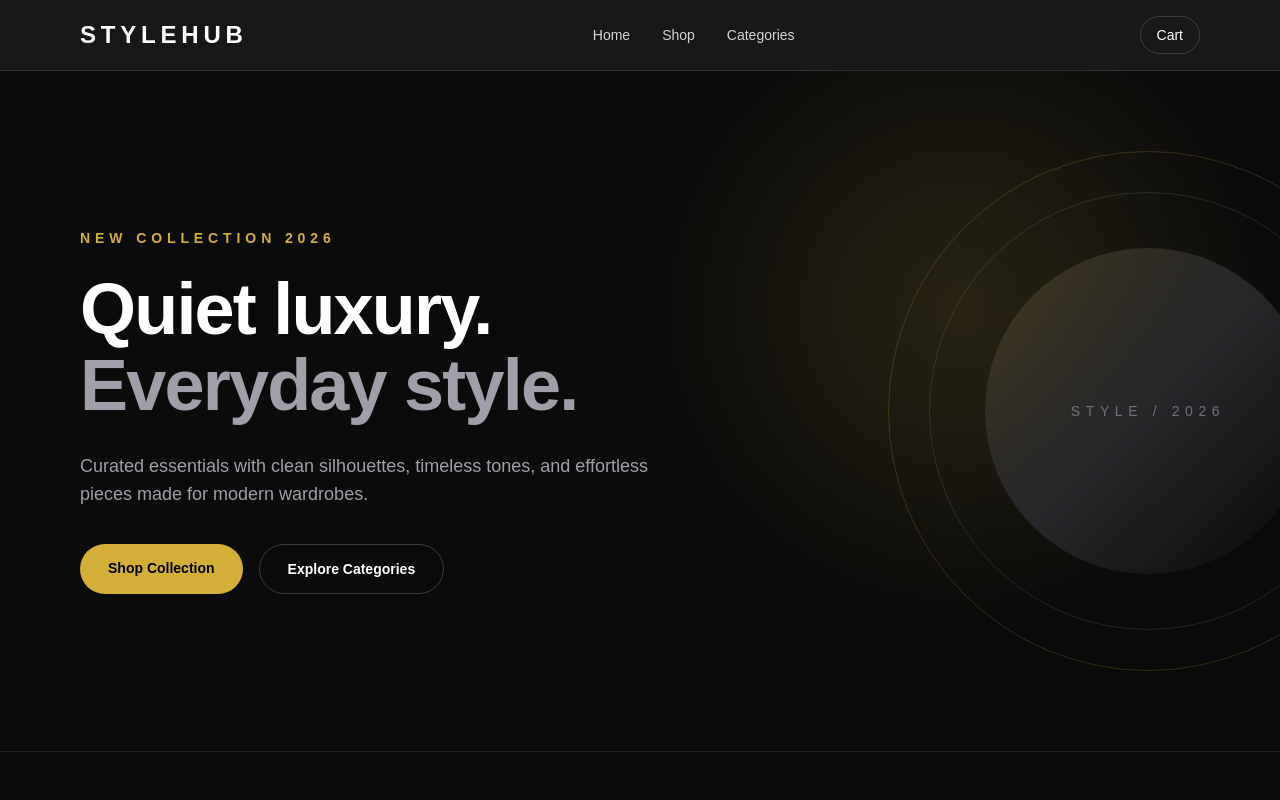
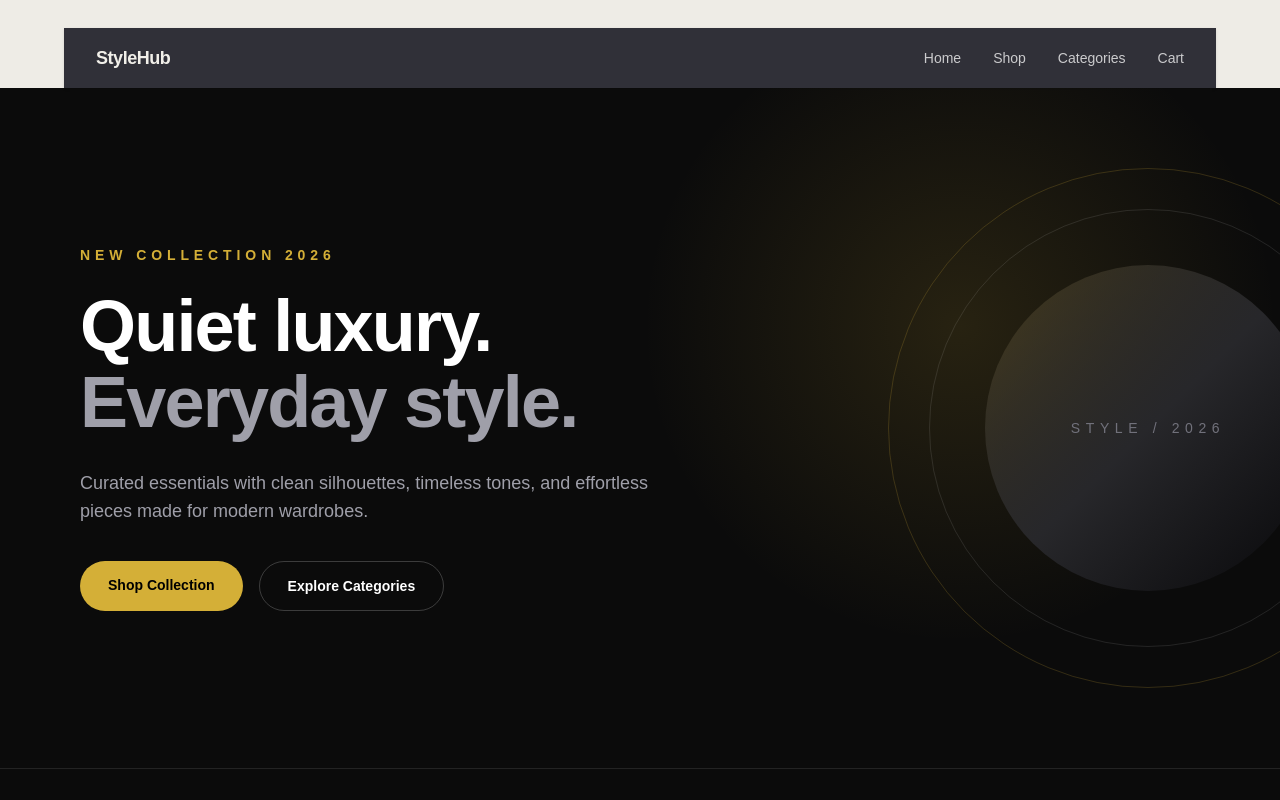
Before and after one commit to zainab-batool26/stylehub-clothing-store, a Next.js app: page / in a window 1280 px wide. Shown: the top 800 px of the page. Built offline with nearby package versions, Linux system fonts and the light colour scheme.

Commit message:
Refine StyleHub visual design with editorial charcoal and cream theme

```diff
--- a/components/Navbar.tsx
+++ b/components/Navbar.tsx
@@ -7,56 +7,58 @@
 export default function Navbar() {
   const { cart } = useCart();
   const [menuOpen, setMenuOpen] = useState(false);
-
   const totalItems = cart.reduce((total, item) => total + item.quantity, 0);
 
   return (
-    <nav className="sticky top-0 z-50 border-b border-white/10 bg-black/90 px-6 py-4 backdrop-blur-md md:px-12 lg:px-20">
-      <div className="mx-auto flex max-w-7xl items-center justify-between">
+    <nav className="relative z-50 px-5 pt-5 md:px-10 md:pt-7">
+      <div className="mx-auto max-w-6xl bg-[#303038] px-5 py-4 text-[#f1efe9] shadow-sm md:px-8">
+        <div className="flex items-center justify-between">
           <Link
             href="/"
-          className="text-2xl font-semibold tracking-[0.2em] text-white"
             onClick={() => setMenuOpen(false)}
+            className="text-lg font-bold tracking-tight"
           >
-          STYLEHUB
+            StyleHub
           </Link>
 
           <div className="hidden items-center gap-8 md:flex">
-          <Link href="/" className="text-sm text-zinc-300 transition hover:text-white">Home</Link>
-          <Link href="/shop" className="text-sm text-zinc-300 transition hover:text-white">Shop</Link>
-          <Link href="/categories" className="text-sm text-zinc-300 transition hover:text-white">Categories</Link>
-        </div>
-
-        <div className="flex items-center gap-3">
-          <Link
-            href="/cart"
-            className="relative rounded-full border border-white/15 px-4 py-2 text-sm font-medium text-white transition hover:border-[#d4af37] hover:text-[#d4af37]"
-          >
+            <Link href="/" className="text-sm text-white/75 transition hover:text-white">
+              Home
+            </Link>
+            <Link href="/shop" className="text-sm text-white/75 transition hover:text-white">
+              Shop
+            </Link>
+            <Link href="/categories" className="text-sm text-white/75 transition hover:text-white">
+              Categories
+            </Link>
+            <Link href="/cart" className="relative text-sm text-white/75 transition hover:text-white">
               Cart
               {totalItems > 0 && (
-              <span className="absolute -right-2 -top-2 flex h-5 w-5 items-center justify-center rounded-full bg-[#d4af37] text-xs font-bold text-black">
+                <span className="ml-2 inline-flex min-w-5 items-center justify-center rounded-full bg-[#ee8a4a] px-1.5 py-0.5 text-[10px] font-bold text-white">
                   {totalItems}
                 </span>
               )}
             </Link>
+          </div>
 
           <button
             aria-label="Toggle navigation menu"
             onClick={() => setMenuOpen(!menuOpen)}
-            className="rounded-full border border-white/15 px-3 py-2 text-lg text-white md:hidden"
+            className="border border-white/20 px-3 py-1.5 text-sm md:hidden"
           >
-            ☰
+            {menuOpen ? "Close" : "Menu"}
           </button>
-        </div>
         </div>
 
         {menuOpen && (
-        <div className="mx-auto mt-4 flex max-w-7xl flex-col gap-4 border-t border-white/10 pt-4 md:hidden">
-          <Link href="/" onClick={() => setMenuOpen(false)} className="text-zinc-300">Home</Link>
-          <Link href="/shop" onClick={() => setMenuOpen(false)} className="text-zinc-300">Shop</Link>
-          <Link href="/categories" onClick={() => setMenuOpen(false)} className="text-zinc-300">Categories</Link>
+          <div className="mt-4 flex flex-col gap-3 border-t border-white/10 pt-4 md:hidden">
+            <Link href="/" onClick={() => setMenuOpen(false)}>Home</Link>
+            <Link href="/shop" onClick={() => setMenuOpen(false)}>Shop</Link>
+            <Link href="/categories" onClick={() => setMenuOpen(false)}>Categories</Link>
+            <Link href="/cart" onClick={() => setMenuOpen(false)}>Cart ({totalItems})</Link>
           </div>
         )}
+      </div>
     </nav>
   );
 }
```
Lines whose indentation alone changed are shown as unchanged.
